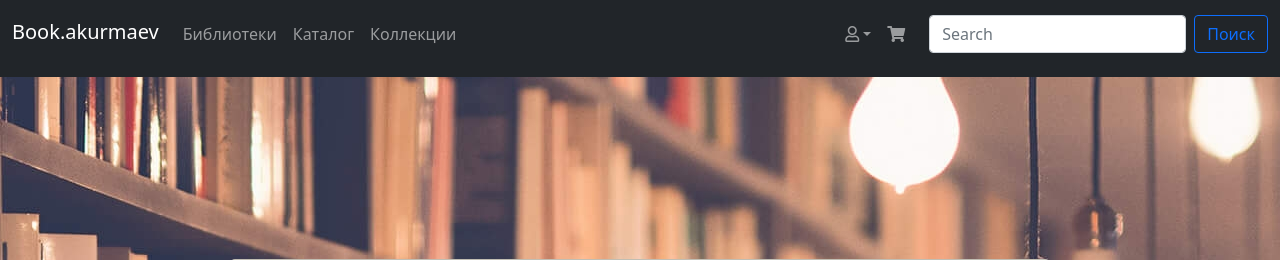
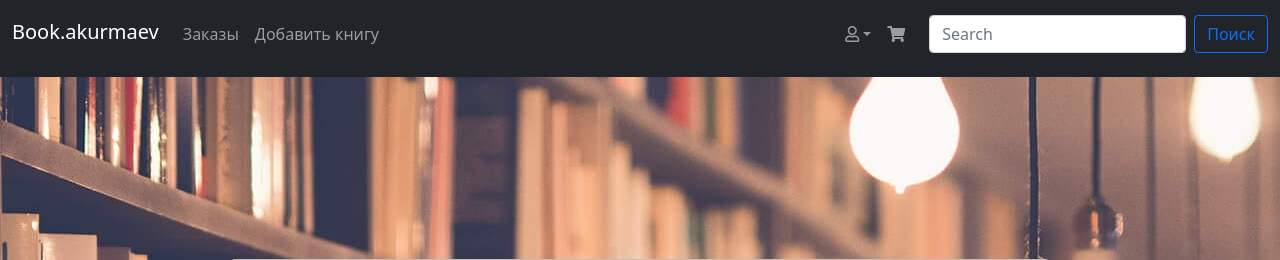
Before and after one commit to KurmaevAmir/book.akurmaev.ru, a Flask app: page /book/1 in a window 1280 px wide. Shown: the top 260 px of the page. Run offline with Flask 2, Linux system fonts and the light colour scheme; a user stored in the database is signed in; data comes from the database, SQL or seed files in the repository.

Commit message:
base html rights

```diff
--- a/templates/base.html
+++ b/templates/base.html
@@ -29,9 +29,10 @@
             </button>
             <div class="collapse navbar-collapse" style="align-items: baseline;" id="navbarSupportedContent">
                 <ul class="navbar-nav me-auto mb-2 mb-lg-0 top-menu">
-                    <li class="nav-item"><a class="nav-link" href="#">Библиотеки</a></li>
-                    <li class="nav-item"><a class="nav-link" href="#">Каталог</a></li>
-                    <li class="nav-item"><a class="nav-link" href="#">Коллекции</a></li>
+                {% if current_user.rights in ['Admin', 'Librarian'] %}
+                    <li class="nav-item"><a class="nav-link" href="/information">Заказы</a></li>
+                    <li class="nav-item"><a class="nav-link" href="/add_book">Добавить книгу</a></li>
+                {% endif %}
                 </ul>
 
                 <ul class="navbar-nav me-lg-3 mb-2 mb-lg-0">
```
